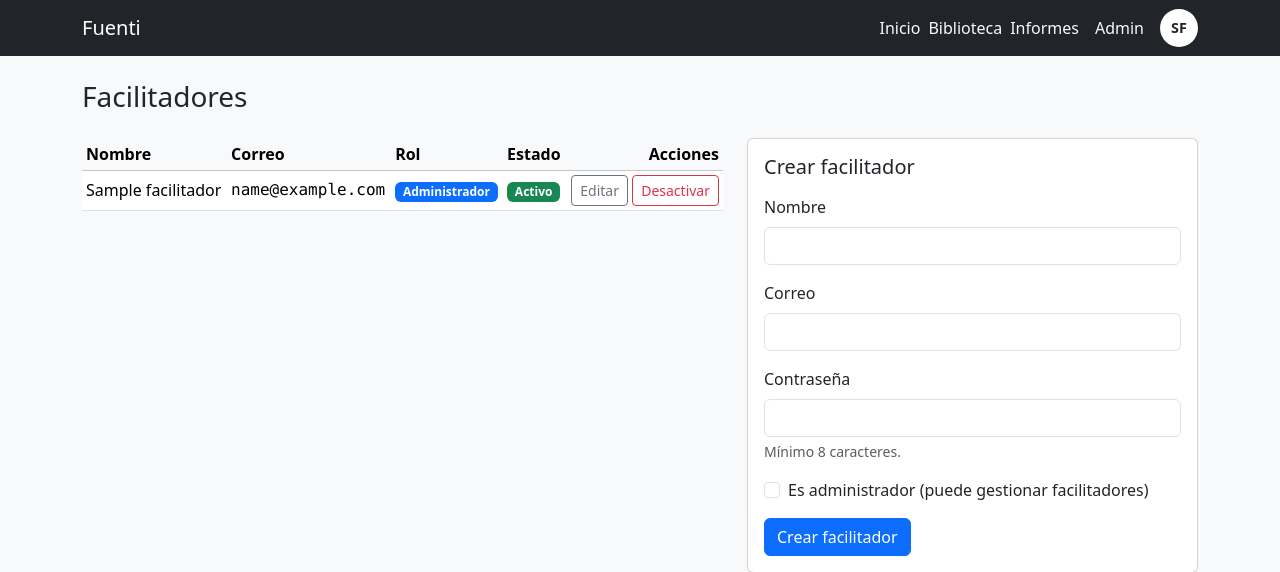
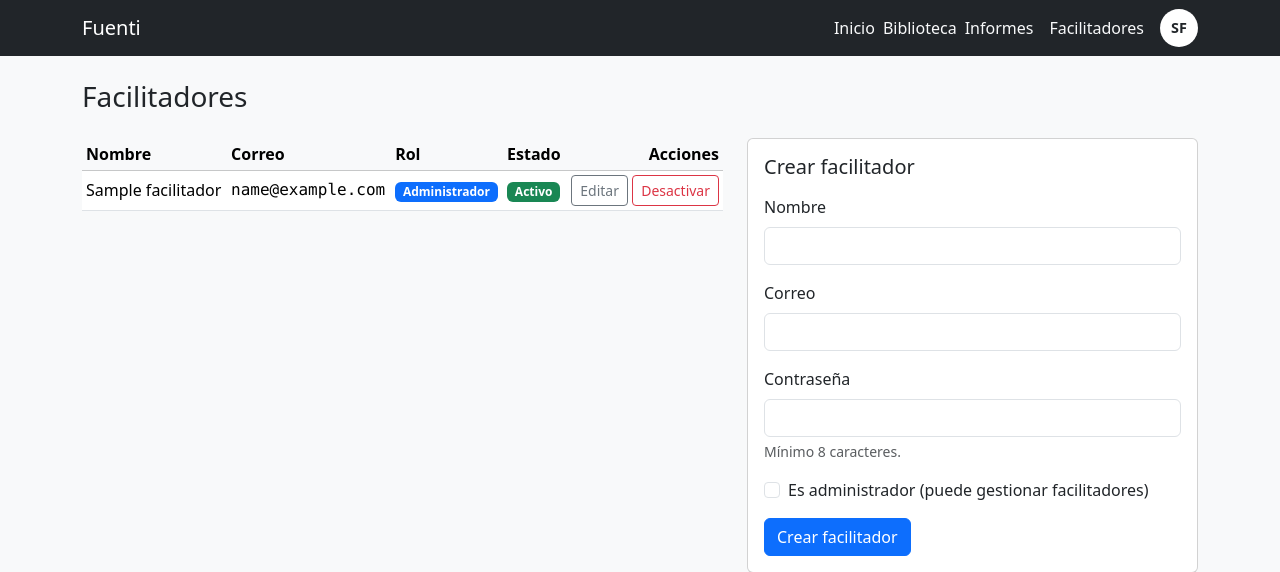
Before and after one commit to rm-2526/fuenti, a Flask app: page /admin/facilitadores in a window 1280 px wide. Shown: the top 572 px of the page. Run offline with Flask 3, Linux system fonts and the light colour scheme; a user stored in the database is signed in; tables that the repository leaves empty hold one stand-in row (values such as "Sample post").

Commit message:
Actualización Navbar

```diff
--- a/app/templates/base.html
+++ b/app/templates/base.html
@@ -34,7 +34,7 @@
           <a class="nav-link text-light me-2" href="{{ url_for('evaluaciones.listado') }}">Biblioteca</a>
           <a class="nav-link text-light me-3" href="{{ url_for('evaluaciones.informes') }}">Informes</a>
           {% if current_user.es_admin %}
-          <a class="nav-link text-light me-3" href="{{ url_for('admin.facilitadores') }}">Admin</a>
+          <a class="nav-link text-light me-3" href="{{ url_for('admin.facilitadores') }}">Facilitadores</a>
           {% endif %}
           <div class="dropdown">
             <button class="btn btn-link p-0 border-0" type="button"
```
